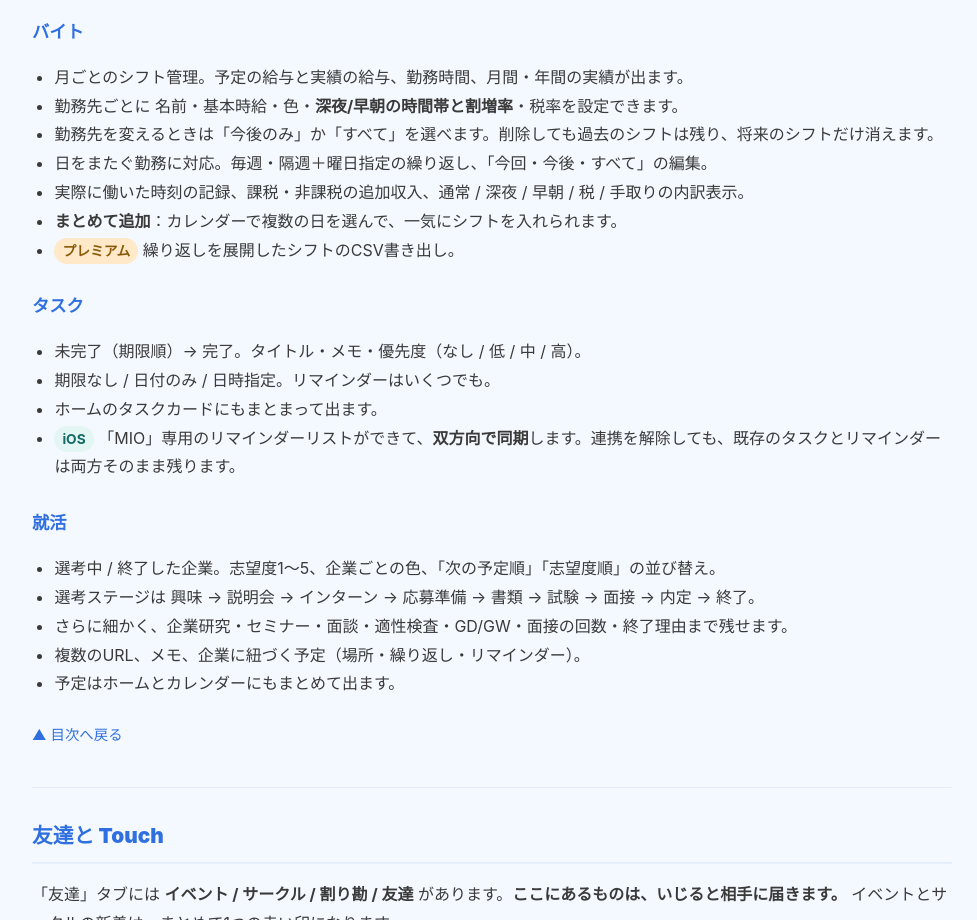
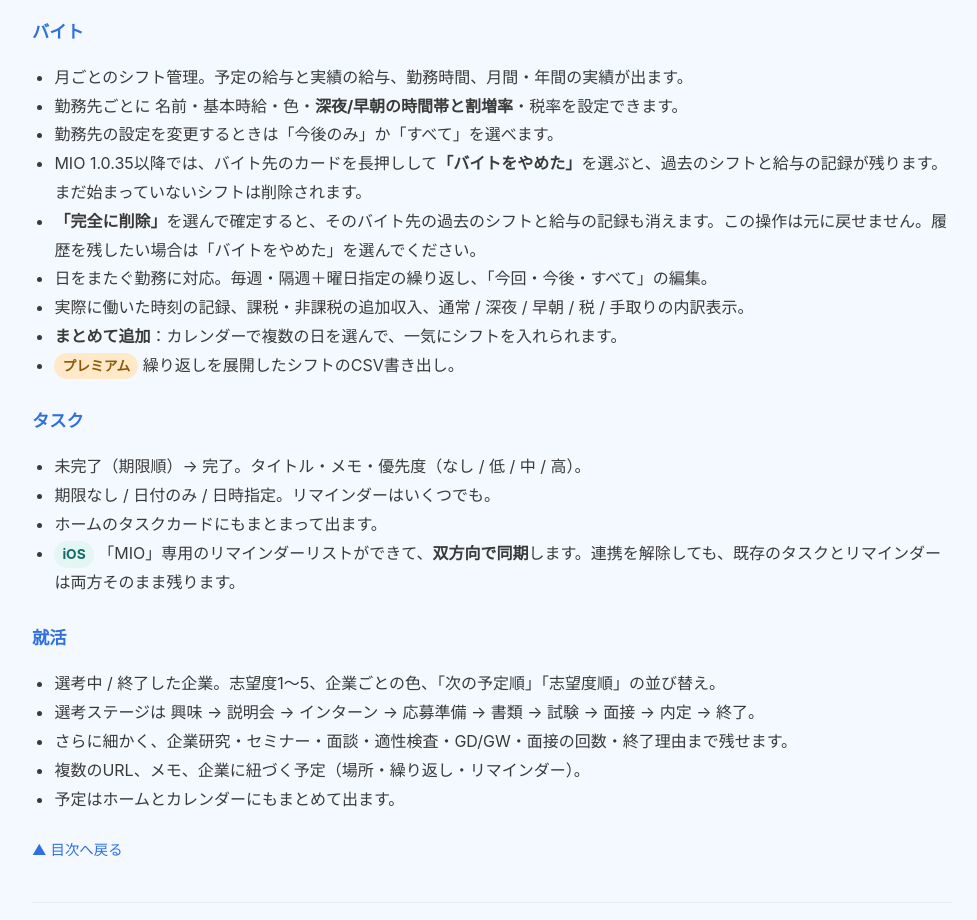
Before and after one commit to misoclub-apps/misoclub-apps.github.io, a plain HTML site: page apps/mio/guide.html in a window 1280 px wide. Shown: the part 6200-7120 px from the top of the page, without its empty margins (148-1125 px from the left). Drawn offline with Linux system fonts and the light colour scheme; a web font is replaced by a local one.

Commit message:
Clarify permanent workplace deletion in the MIO guide

```diff
--- a/apps/mio/guide.html
+++ b/apps/mio/guide.html
@@ -261,7 +261,9 @@
       <ul>
         <li>月ごとのシフト管理。予定の給与と実績の給与、勤務時間、月間・年間の実績が出ます。</li>
         <li>勤務先ごとに 名前・基本時給・色・<strong>深夜/早朝の時間帯と割増率</strong>・税率を設定できます。</li>
-        <li>勤務先を変えるときは「今後のみ」か「すべて」を選べます。削除しても過去のシフトは残り、将来のシフトだけ消えます。</li>
+        <li>勤務先の設定を変更するときは「今後のみ」か「すべて」を選べます。</li>
+        <li>MIO 1.0.35以降では、バイト先のカードを長押しして<strong>「バイトをやめた」</strong>を選ぶと、過去のシフトと給与の記録が残ります。まだ始まっていないシフトは削除されます。</li>
+        <li><strong>「完全に削除」</strong>を選んで確定すると、そのバイト先の過去のシフトと給与の記録も消えます。この操作は元に戻せません。履歴を残したい場合は「バイトをやめた」を選んでください。</li>
         <li>日をまたぐ勤務に対応。毎週・隔週＋曜日指定の繰り返し、「今回・今後・すべて」の編集。</li>
         <li>実際に働いた時刻の記録、課税・非課税の追加収入、通常 / 深夜 / 早朝 / 税 / 手取りの内訳表示。</li>
         <li><strong>まとめて追加</strong>：カレンダーで複数の日を選んで、一気にシフトを入れられます。</li>
```
